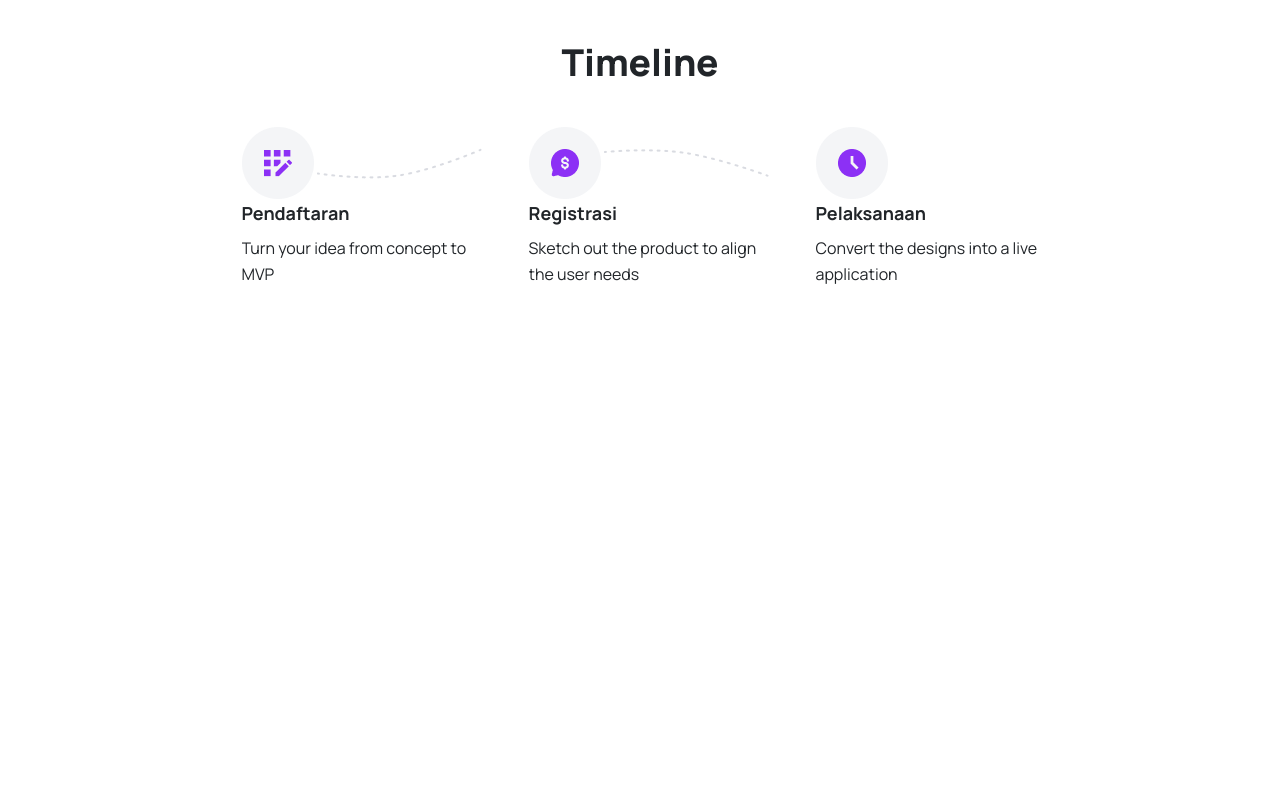
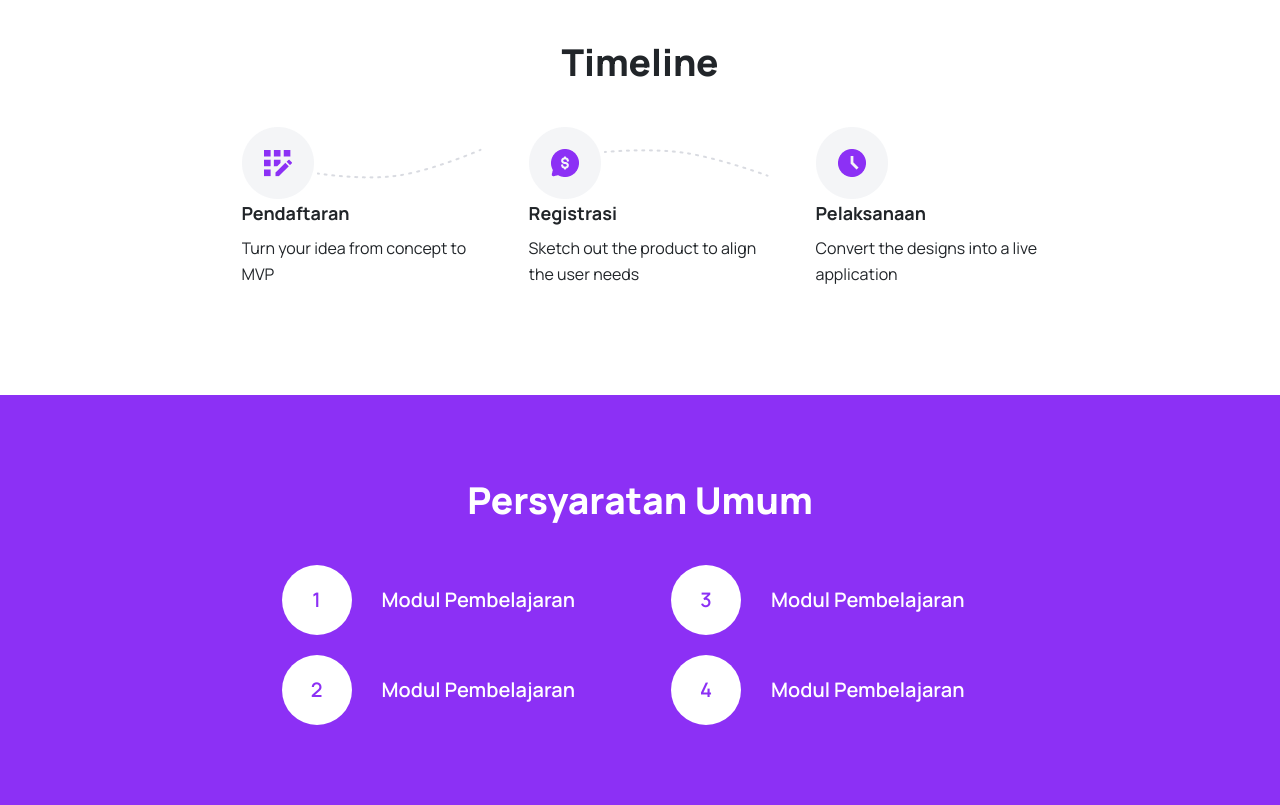
Before and after one commit to AufaRafiki199/Tekkom-Bootcamp, a plain HTML site: page index.html in a window 1280 px wide. Shown: the part 1009-1814 px from the top of the page. Before the commit the page ends 1444 px from the top, so only its background shows below. Drawn offline with nearby package versions, Linux system fonts and the light colour scheme.

Commit message:
Buat sampe persyaratan

```diff
--- a/index.html
+++ b/index.html
@@ -67,6 +67,40 @@
                 </li>
             </ul>
         </section>
+        <section class="syarat">
+            <h1 class="title">Persyaratan Umum</h1>
+            <div class="list-syarat">
+                <ul>
+                    <li>
+                        <div class="nomor">
+                            <p>1</p>
+                        </div>
+                        <h2 class="isi">Modul Pembelajaran</h2>
+                    </li>
+                    <li>
+                        <div class="nomor">
+                            <p>2</p>
+                        </div>
+                        <h2 class="isi">Modul Pembelajaran</h2>
+                    </li>
+                </ul>
+                <ul>
+                    <li>
+                        <div class="nomor">
+                            <p>3</p>
+                        </div>
+                        <h2 class="isi">Modul Pembelajaran</h2>
+                    </li>
+                    <li>
+                        <div class="nomor">
+                            <p>4</p>
+                        </div>
+                        <h2 class="isi">Modul Pembelajaran</h2>
+                    </li>
+                </ul>
+            </div>
+
+        </section>
     </main>
 
     <script src="https://cdn.jsdelivr.net/npm/@popperjs/core@2.9.2/dist/umd/popper.min.js" integrity="sha384-IQsoLXl5PILFhosVNubq5LC7Qb9DXgDA9i+tQ8Zj3iwWAwPtgFTxbJ8NT4GN1R8p" crossorigin="anonymous"></script>
--- a/style.css
+++ b/style.css
@@ -32,7 +32,7 @@ li{
 
 main section.hero{
     z-index: 2;
-    background-color: rgba(242, 247, 255, 0.30);
+    background-color: rgba(242, 247, 255, 0.70);
     backdrop-filter: blur(50px);
     display: flex;
     flex-direction: column;
@@ -104,13 +104,17 @@ main section.kol-time{
     /* border: 1px black solid; */
 }
 
-main section.kol-time h1.title{
+main section.kol-time h1.title, main section.syarat h1.title{
     text-align: center;
     font-size: 37px;
     font-style: normal;
     font-weight: 900;
     line-height: 50px;
     margin: 0;
+}
+
+main section.syarat h1.title{
+    color: white;
 }
 
 main section.kol-time ul.logo{
@@ -121,7 +125,7 @@ main section.kol-time ul.logo{
 }
 
 main section.kol-time ul.detail-timeline{
-    margin: 40px 150px;
+    margin: 40px 150px 0 150px;
 }
 
 main section.kol-time ul.detail-timeline li{
@@ -143,4 +147,52 @@ main section.kol-time ul.detail-timeline li h2{
     font-size: 16px;
     font-weight: 400;
     line-height: 26px;
+    padding: 0;
 }
+
+main section.syarat{
+    padding: 80px 22%;
+    background-color: #8C30F5;
+}
+
+main section.syarat div.list-syarat{
+    display: flex;
+    flex-direction: row;
+    gap: 96px;
+    margin-top: 40px;
+}
+
+main section.syarat div.list-syarat ul{
+    display: flex;
+    flex-direction: column;
+    padding: 0;
+    gap: 20px;
+}
+
+main section.syarat div.list-syarat ul li{
+    display: flex;
+    flex-direction: row;
+    align-items: center;
+    gap: 30px;
+    color: white;
+}
+
+main section.syarat div.list-syarat ul li div.nomor{
+    border-radius: 50%;
+    width: 70px;
+    height: 70px;
+    display: flex;
+    justify-content: center;
+    align-items: center;
+    background-color: #fff;
+    color: #8C30F5;
+    padding: 0;
+}
+
+main section.syarat div.list-syarat ul li div.nomor p, main section.syarat div.list-syarat ul li h2{
+    margin: 0;
+    font-size: 20px;
+    font-style: normal;
+    font-weight: 600;
+    line-height: 32px;
+}
```
